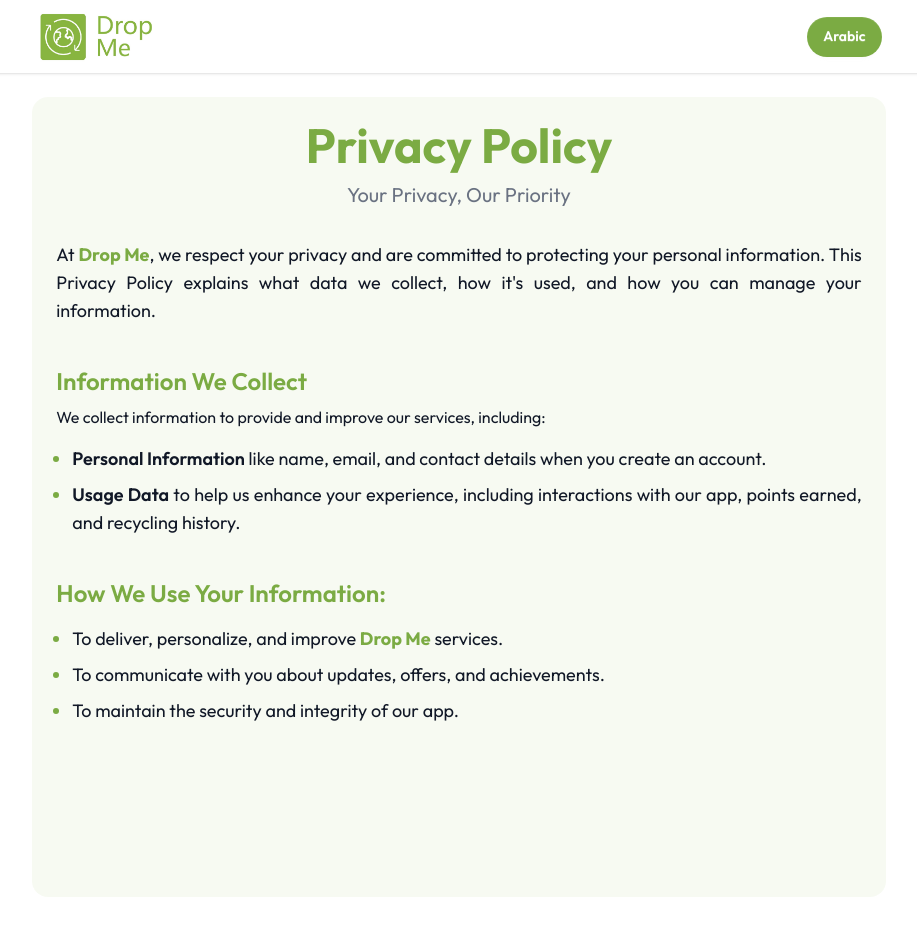
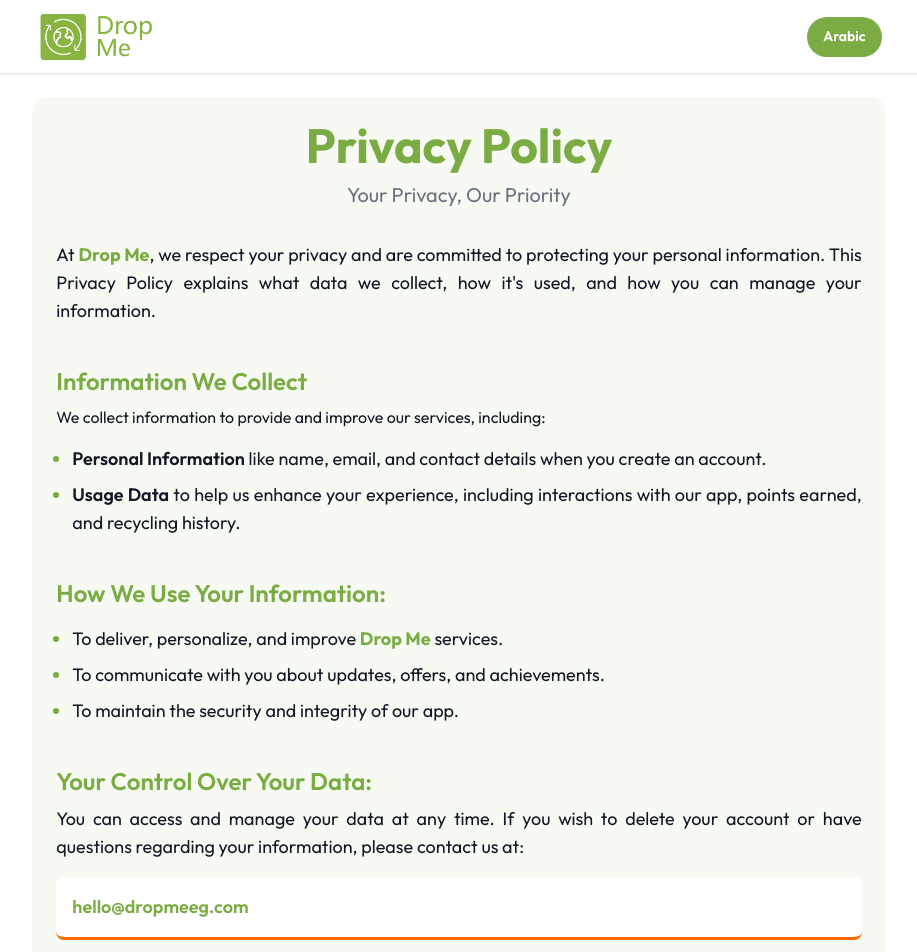
Before and after one commit to dropmeteamwork/Privacy-policy-, a React (Vite) app: page / in a window 1280 px wide. Shown: the top 952 px of the page, without its empty margins (181-1098 px from the left). Before the commit the page ends 921 px from the top, so only its background shows below. Built offline with nearby package versions, Linux system fonts and the light colour scheme.

Commit message:
feat: add email to contact and finish the main content of privacy-policy

```diff
--- a/src/App.css
+++ b/src/App.css
@@ -17,6 +17,7 @@
 @theme {
   /* Custom CSS Variables */
   --color-primary-color: #7bab43;
+  --color-hover-color: #6d973c;
   --color-secondary-color: #f3f8eba3;
   --color-shade-grey:#F8F8F8;
   --color-text-color:#111827;
--- a/src/components/ContentCard.jsx
+++ b/src/components/ContentCard.jsx
@@ -9,7 +9,7 @@
     <>
       <div
         dir={lang == "en" ? "ltr" : "rtl"}
-        className="rounded-2xl bg-secondary-color h-200 p-6 mt-4 mb-4 md:mt-6 md:mb-6 text-justify"
+        className="rounded-2xl bg-secondary-color p-6 mt-4 mb-4 md:mt-6 md:mb-6 text-justify"
       >
         {/* The heading of the content */}
         <div className="text-center">
@@ -77,6 +77,23 @@
             <li>{content.how_we_use_info_item_3}</li>
           </ul>
         </div>
+        {/* Your control over your data */}
+        <div className="">
+          <h3 className="font-semibold text-xl md:text-2xl mb-2 text-primary-color">
+            {content.your_control_heading}
+          </h3>
+          <p className="text-text-color md:text-lg">
+            {content.your_control_paragraph_1}
+          </p>
+          <div className="mt-4 px-4 py-4 rounded-lg bg-white border-b-3 border-orange-500">
+            <a
+              href="mailto:hello@dropmeeg.com"
+              className="font-semibold text-lg text-primary-color hover:text-hover-color transition"
+            >
+              hello@dropmeeg.com
+            </a>
+          </div>
+        </div>
       </div>
     </>
   );
--- /dev/null
+++ b/src/components/Footer.jsx
@@ -0,0 +1,7 @@
+import React from 'react'
+
+export default function Footer() {
+  return (
+    <div>Footer</div>
+  )
+}
--- a/src/locales/translations.json
+++ b/src/locales/translations.json
@@ -19,7 +19,7 @@
       "how_we_use_info_item_2": "To communicate with you about updates, offers, and achievements.",
       "how_we_use_info_item_3": "To maintain the security and integrity of our app.",
       "your_control_heading": "Your Control Over Your Data:",
-      "your_control_paragraph_1": "You can access and manage your data at any time. If you wish to delete your account or have questions regarding your information, please contact us at hello@dropmeeg.com"
+      "your_control_paragraph_1": "You can access and manage your data at any time. If you wish to delete your account or have questions regarding your information, please contact us at:"
     }
   },
   "ar": {
@@ -42,7 +42,7 @@
       "how_we_use_info_item_2": "للتواصل معك حول التحديثات، العروض، والإنجازات.",
       "how_we_use_info_item_3": "للحفاظ على أمان وسلامة التطبيق.",
       "your_control_heading": "تحكمك في بياناتك:",
-      "your_control_paragraph_1": "يمكنك الوصول إلى بياناتك وإدارتها في أي وقت. إذا كنت ترغب في حذف حسابك أو لديك استفسارات بخصوص معلوماتك، يرجى التواصل معنا عبر hello@dropmeeg.com"
+      "your_control_paragraph_1": "يمكنك الوصول إلى بياناتك وإدارتها في أي وقت. إذا كنت ترغب في حذف حسابك أو لديك استفسارات بخصوص معلوماتك، يرجى التواصل معنا عبر:"
     }
   }
 }
```
